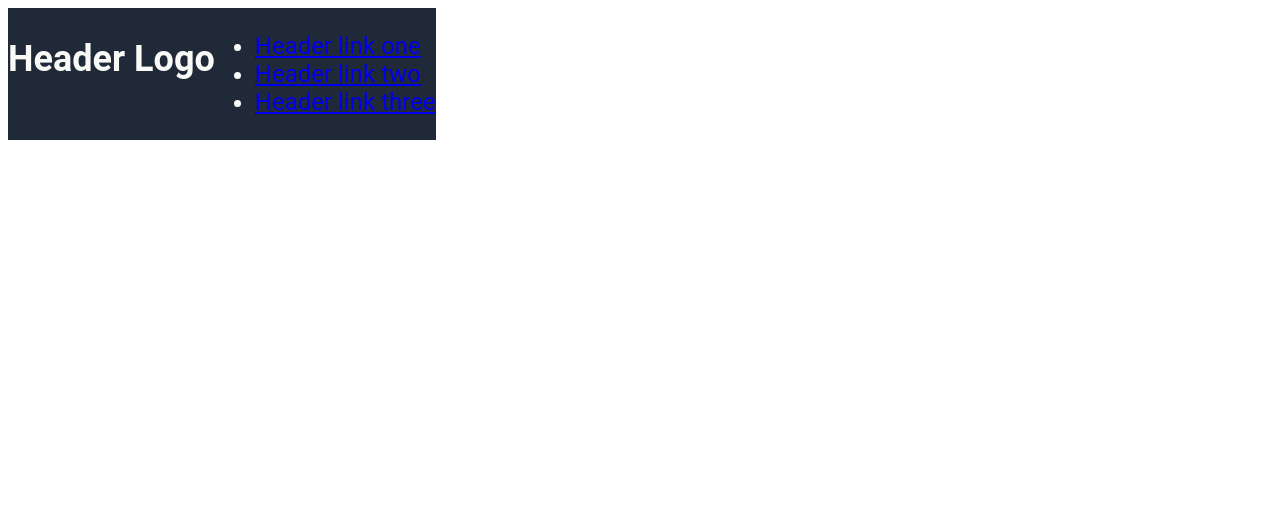
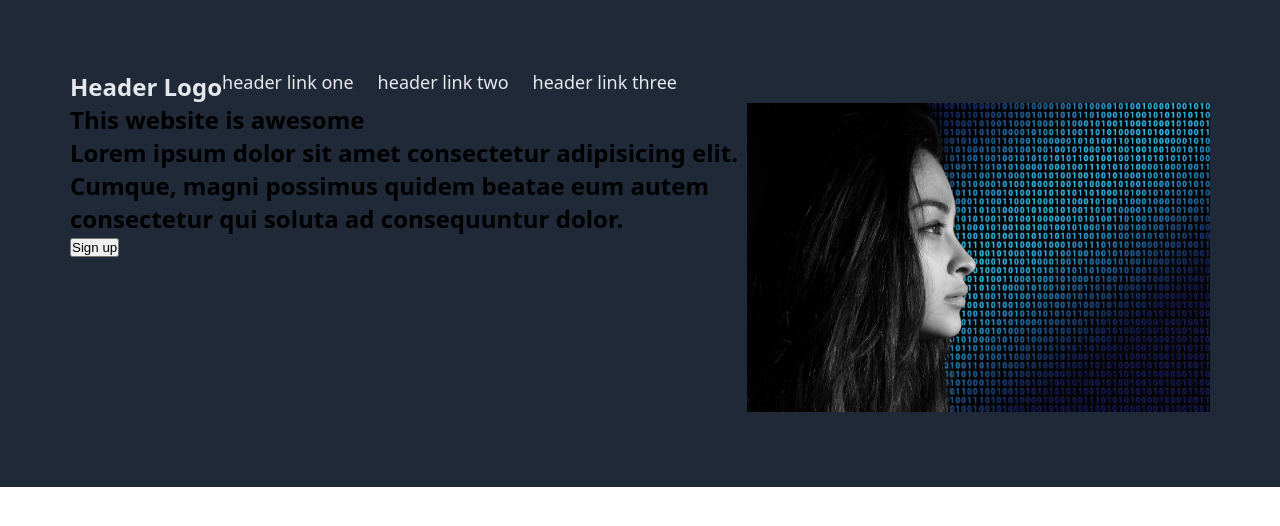
Before and after one commit to aleksandarbokun1987/Project-Landing-Page, a plain HTML site: page index.html in a window 1280 px wide. Drawn offline with Linux system fonts and the light colour scheme.

Commit message:
Hero section alingment

```diff
--- a/index.html
+++ b/index.html
@@ -1,21 +1,56 @@
 <!DOCTYPE html>
 <html lang="en">
+
 <head>
    <meta charset="UTF-8">
    <meta name="viewport" content="width=device-width, initial-scale=1.0">
    <title>Landing Page</title>
    <link rel="stylesheet" href="styles.css">
 </head>
+
 <body>
-    <div class="hero">
-        <h2>Header Logo</h2>
+
+   <div class="wrapper">
+      <header class="header">
+         <p>Header Logo</p>
          <ul>
-           <li><a href="#">Header link one</a></li>
-           <li><a href="#">Header link two</a></li>
-           <li><a href="#">Header link three</a></li>
+            <li>header link one</li>
+            <li>header link two</li>
+            <li>header link three</li>
+         </ul>
+      </header>
+      <div class="container">
 
-    </ul>
+            <div class="text-button">
+               <h2>This website is awesome</h2>
+               <p>
+                  Lorem ipsum dolor sit amet consectetur adipisicing elit. Cumque, magni possimus quidem beatae eum autem
+                  consectetur qui soluta ad consequuntur dolor.
+               </p>
+               <button>Sign up</button>
+            </div class="text-button">
+
+         <div class="img">
+            <img src="./assets/HeroImage.jpg" alt="">
+         </div>
       </div>
 
+   </div class="wrapper">
+
+
+
 </body>
+
 </html>
+
+<!-- <div class="hero-content">
+   <div class="text-button">
+      <h3>This website is awesome</h3>
+      <p>Lorem ipsum dolor sit amet consectetur adipisicing elit. Cumque, magni possimus quidem beatae eum autem
+         consectetur qui soluta ad consequuntur dolor aspernatur.</p>
+      <button>Sign up</button>
+   </div class="text-button">
+   <div class="img">
+      <img src="./assets/CardImage.jpg" alt="">
+   </div>
+</div> -->
--- a/styles.css
+++ b/styles.css
@@ -1,12 +1,63 @@
+
+@import url('https://fonts.googleapis.com/css2?family=Roboto:ital,wght@0,100..900;1,100..900&display=swap');
+
+* {
+    margin: 0;
+    padding: 0;
+   }
+
 body {
-    display: flex;
-;
+    /* display: flex; */
+    font-family: system-ui, -apple-system, BlinkMacSystemFont, 'Segoe UI', Roboto, Oxygen, Ubuntu, Cantarell, 'Open Sans', 'Helvetica Neue', sans-serif;
 }
 
-.hero {
-    background-color: #1F2937;
-    font-family: Roboto;
+.wrapper {
+    display: flex;
+    flex: 1;
+    background-color: #1f2937;
+    flex-direction: column;
+    padding: 70px;
+
+
+}
+
+.header {
+    display: flex;
+
+    flex: 1;
+
+
+    font-size: 18px;
+    color: #e5e7eb;
+
+
+}
+.container {
+    display: flex;
+
+}
+
+.container img {
+    max-width: 100%;
+    height: auto;
+    flex: 1 1 auto;
+    object-fit: cover;
+}
+
+.text-button {
+
+}
+
+p {
     font-size: 24px;
-    color: #f9faf8;
+    font-weight: 900;
+
+}
+
+ul {
+    list-style-type: none;
     display: flex;
+    gap: 24px;
+    font-size: 18px;
+    font-weight: 200;
 }
```
Also changed, not shown: 2.json (added, +21 -0 lines), d.json (added, +40 -0 lines). Lines whose indentation alone changed are shown as unchanged.
